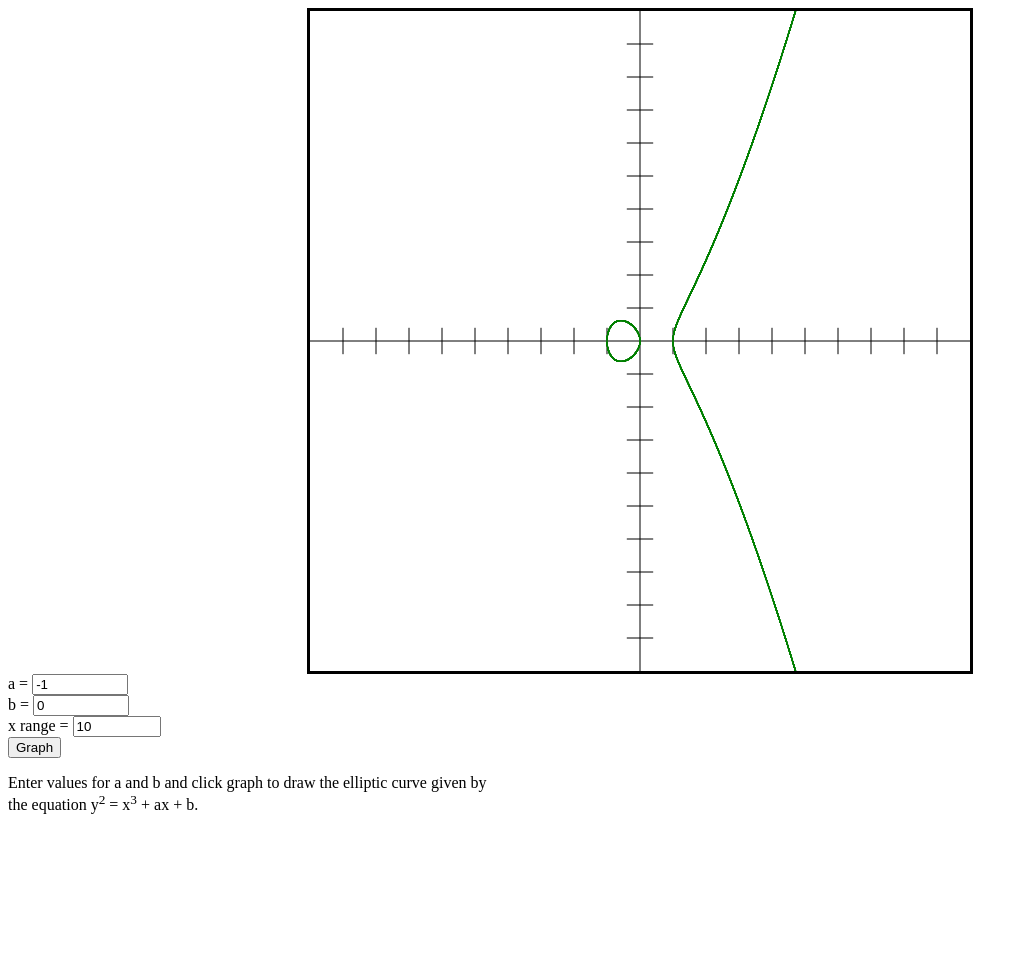
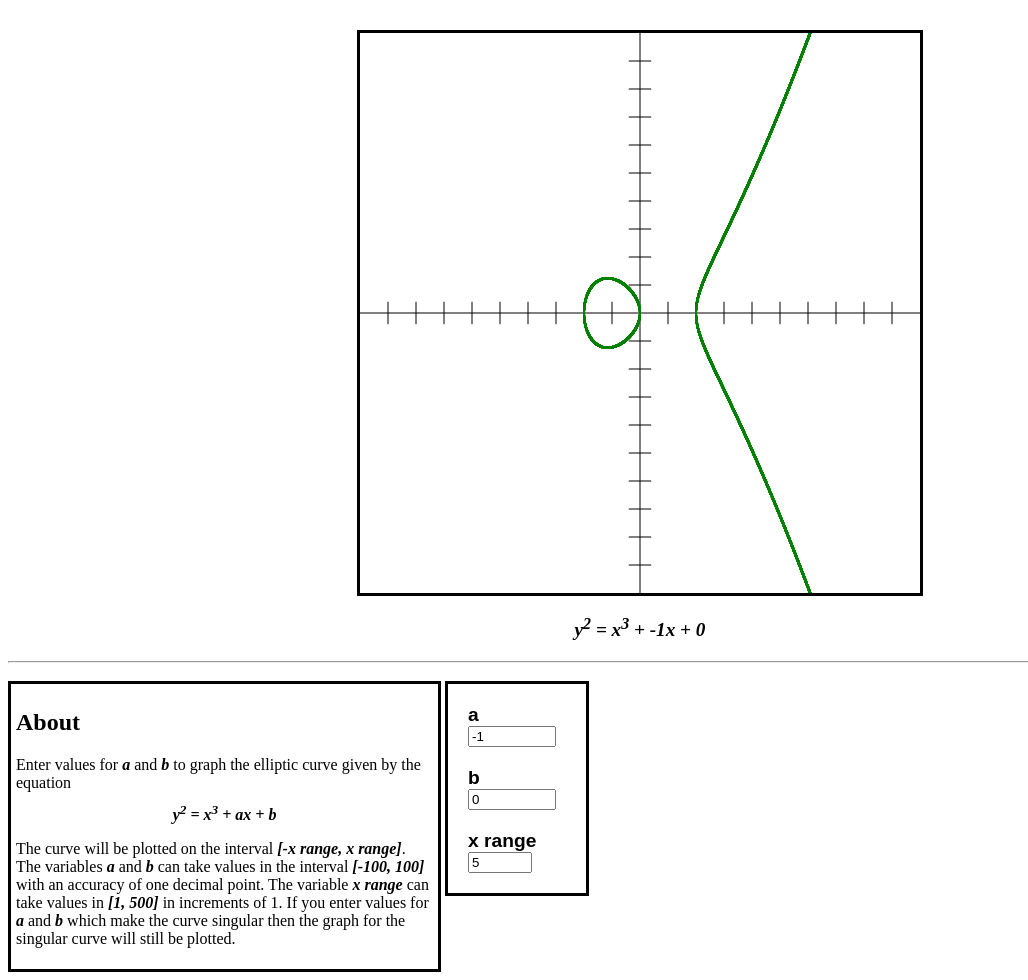
Before and after one commit to timothyspeer/Elliptic-Curve-Grapher, a plain HTML site: page index.html in a window 1280 px wide. Shown: the whole page, without its empty margins (0-1028 px from the left). Before the commit the page ends 830 px from the top, so only its background shows below. Drawn offline with Linux system fonts and the light colour scheme.

Commit message:
Updated UI and drawing mechanism

```diff
--- a/index.css
+++ b/index.css
@@ -1,9 +1,72 @@
+label {
+  display: block;
+  font-size: 120%;
+  font-weight: bold;
+  font-family: Arial, sans-serif;
+}
+
 #graph-area {
   display: block;
-  margin: auto;
+  margin: 30px auto 10px auto;
   border-style: solid;
 }
 
-#about {
-  max-width: 500px;
+#curve-equation {
+  display: block;
+  text-align: center;
+  font-style: italic;
+  font-weight: bold;
+  font-size: 120%;
 }
+
+#about-box {
+  display: inline-block;
+  width: 33%;
+  vertical-align: top;
+  border-style: solid;
+  padding: 5px;
+  margin-top: 10px;
+}
+
+#equation {
+  font-style: italic;
+  font-weight: bold;
+  display: block;
+  text-align: center;
+  margin: 10px auto 10px auto;
+}
+
+#form-box {
+  display: inline-block;
+  vertical-align: top;
+  border-style: solid;
+  margin-top: 10px;
+}
+
+.valid {
+  display: inline;
+  margin-left: 10px;
+  font-weight: bold;
+  font-style: italic;
+  color: red;
+}
+
+.group {
+  margin: 20px;
+}
+
+.var {
+  font-weight: bold;
+  font-style: italic;
+}
+
+@media screen and (max-width: 350px) {
+  #about-box, #form-box {
+    display: block;
+    width: 90%;
+  }
+
+  #a, #b, #x-range {
+    width: 60px;
+  }
+}
--- a/index.html
+++ b/index.html
@@ -8,19 +8,45 @@
   <body onresize="resize_window();">
     <div id="graph-box">
       <canvas id="graph-area"></canvas>
+      <p id="curve-equation"></p>
     </div>
-    <form onsubmit="draw_graph(); return false;">
-      <label id="a-label" for="a">a = </label>
-      <input id="a" type="number" value="-1" step="0.01" min="-100" max="100" required><br>
-      <label id="b-label" for="b">b = </label>
-      <input id="b" type="number" value="0" step="0.01" min="-100" max="100" required><br>
-      <label id="x-range-label" for="x-range">x range = </label>
-      <input id="x-range" type="number" value="10" step="0.01" min="1" max="100" required><br>
-      <input id="graph" type="submit" value="Graph">
-    </form>
-    <p id="about">Enter values for a and b and click graph to
-      draw the elliptic curve given by the equation
-      y<sup>2</sup> = x<sup>3</sup> + ax + b.
-    </p>
+    <hr>
+    <div id="about-box">
+      <h2>About</h2>
+      <p id="about">Enter values for <span class="var">a</span> and <span class="var">b</span>
+        to graph the elliptic curve given by the equation
+        <span id="equation">y<sup>2</sup> = x<sup>3</sup> + ax + b</span>
+      </p>
+      <p>
+        The curve will be plotted on the interval
+        <span class="var">[-x range, x range]</span>. The variables <span class="var">a</span>
+        and <span class="var">b</span> can take values in the interval
+        <span class="var">[-100, 100]</span> with an accuracy of one decimal
+        point. The variable <span class="var">x range</span> can take values in
+        <span class="var">[1, 500]</span> in increments of 1. If you enter
+        values for <span class="var">a</span> and <span class="var">b</span>
+        which make the curve singular then the graph for the singular curve
+        will still be plotted.
+      </p>
+    </div>
+    <div id="form-box">
+      <form oninput="submit_graph();">
+        <div id="a-group" class="group">
+          <label id="a-label" for="a">a</label>
+          <input id="a" type="number" value="-1" step="0.1" min="-100" max="100" required>
+          <p id="a-valid" class="valid"></p><br>
+        </div>
+        <div id="b-group" class="group">
+          <label id="b-label" for="b">b</label>
+          <input id="b" type="number" value="0" step="0.1" min="-100" max="100" required>
+          <p id="b-valid" class="valid"></p><br>
+        </div>
+        <div id="x-range-group" class="group">
+          <label id="x-range-label" for="x-range">x range</label>
+          <input id="x-range" type="number" value="5" step="1" min="1" max="500"required>
+          <p id="xRange-valid" class="valid"></p>
+        </div>
+      </form>
+    </div>
   </body>
 </html>
--- a/index.js
+++ b/index.js
@@ -7,8 +7,9 @@ function main() {
 function resize_window() {
   var box = document.getElementById('graph-box');
   var canvas = document.getElementById('graph-area');
-  var m = Math.min(box.clientWidth, 660);
+  var m = Math.min(box.clientWidth, 560);
 
+  // Convert the width of graphing area to be a multiple of 20
   if ((m % 20) !== 0) {
     m -= (m % 20);
   }
@@ -16,22 +17,60 @@ function resize_window() {
   canvas.width = m;
   canvas.height = m;
 
-  draw_graph();
+  submit_graph();
 }
 
-function draw_graph() {
+function submit_graph() {
   const inputs = {
     a: Number(document.getElementById('a').value),
     b: Number(document.getElementById('b').value),
     xRange: Number(document.getElementById('x-range').value),
   };
+  if (check_inputs(inputs)) {
+    draw_graph(inputs);
+    save_inputs();
+  } else {
+    const saved_inputs = {
+      a: Number(document.getElementById('a').save),
+      b: Number(document.getElementById('b').save),
+      xRange: Number(document.getElementById('x-range').save),
+    };
+    draw_graph(saved_inputs);
+  }
+}
+
+function check_inputs(inputs) {
+  var a = document.getElementById('a');
+  var b = document.getElementById('b');
+  var xRange = document.getElementById('x-range');
+  var valid = true;
+
+  if (a.validationMessage !== '' || b.validationMessage !== '' || xRange.validationMessage !== '') {
+    valid = false;
+  }
+
+  document.getElementById('a-valid').innerHTML = a.validationMessage;
+  document.getElementById('b-valid').innerHTML = b.validationMessage;
+  document.getElementById('xRange-valid').innerHTML = xRange.validationMessage;
+
+  return valid;
+}
+
+function save_inputs() {
+  document.getElementById('a').save = document.getElementById('a').value;
+  document.getElementById('b').save = document.getElementById('b').value;
+  document.getElementById('x-range').save = document.getElementById('x-range').value;
+}
+
+function draw_graph(inputs) {
   var canvas = document.getElementById('graph-area');
   var context = canvas.getContext('2d');
-
+  console.log(inputs);
   context.clearRect(0, 0, canvas.width, canvas.height);
   draw_axis(canvas, context);
   draw_steps(canvas, context);
   draw_curve(canvas, context, inputs);
+  draw_curve_equation(inputs);
 }
 
 function draw_axis(canvas, context) {
@@ -84,7 +123,7 @@ function draw_steps(canvas, context) {
 function draw_curve(canvas, context, inputs) {
   var x = 0;
   var y = [null, null];
-  var curve_width = 1;
+  var curve_width = 2;
 
   while (x <= canvas.width) {
     context.fillStyle = 'green';
@@ -110,3 +149,7 @@ function calculate_curve(canvas, inputs, x) {
   }
   return [null, null];
 }
+
+function draw_curve_equation(inputs) {
+  document.getElementById('curve-equation').innerHTML = 'y<sup>2</sup> = x<sup>3</sup> + ' + inputs.a + 'x + ' + inputs.b;
+}
```
